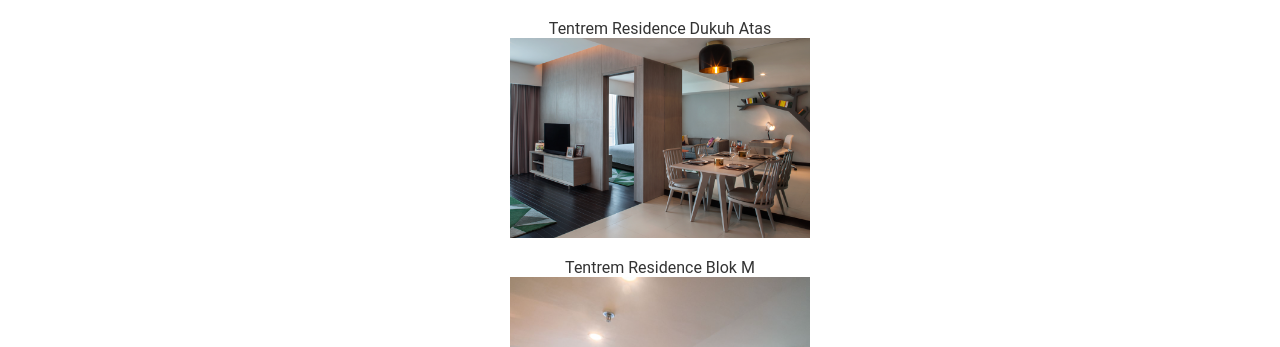
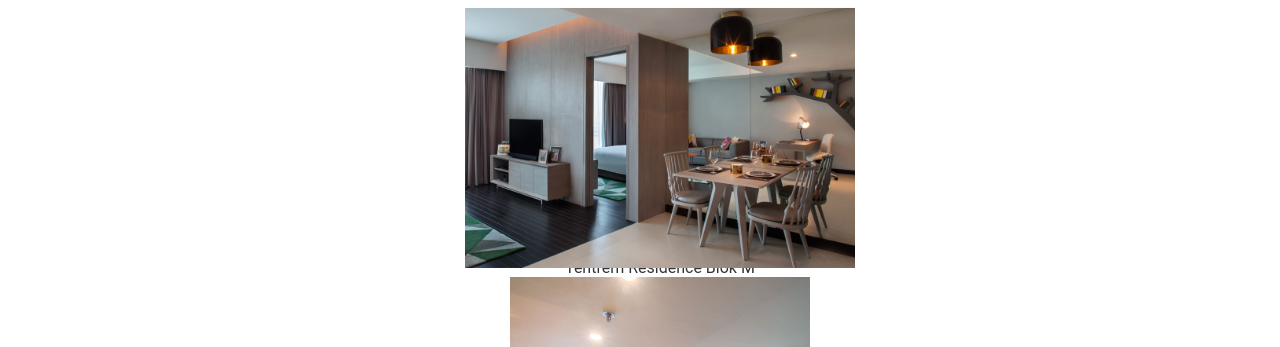
Before and after one commit to revou-fsse-5/module-1-frsnaufal10, a plain HTML site: page index.html in a window 1280 px wide. In both pictures the pointer is over the picture 660 px from the left and 559 px from the top of the page. Shown: the part 422-769 px from the top of the page. Drawn offline with Linux system fonts and the light colour scheme.

Commit message:
Update index.css
image apartemen tambah besar ketika di-hover

```diff
--- a/index.css
+++ b/index.css
@@ -76,6 +76,10 @@ section {
     height: auto;
 }
 
+#properties img:hover {
+    transform: scale(1.3);
+}
+
 #rent h1 {
     padding: 0;
     display: flex;
```
